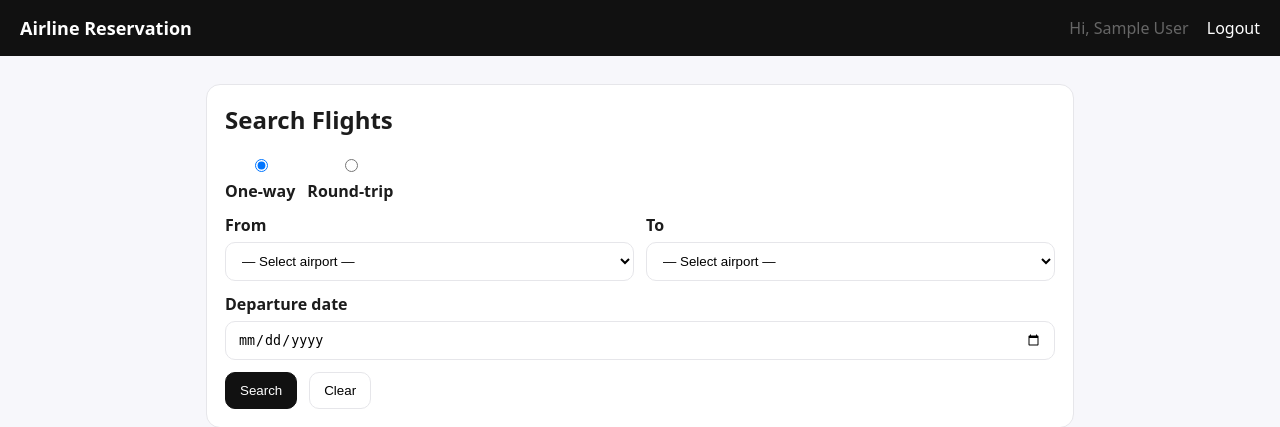
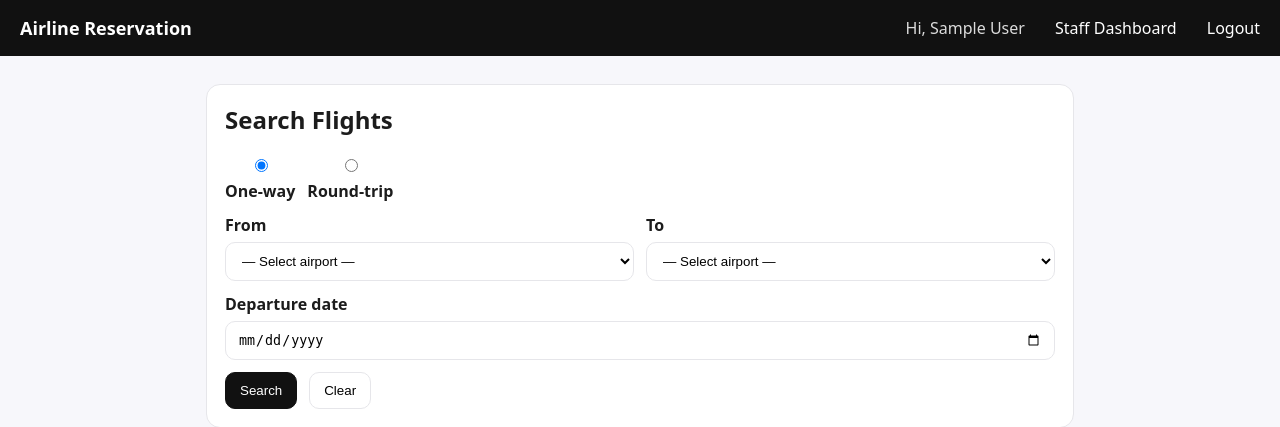
Before and after one commit to Aman-Sunesh/Airline-Ticket-Reservation-System-Using-MySQL-and-Flask, a Flask app: page / in a window 1280 px wide. Shown: the top 427 px of the page. Run offline with Flask 3, Linux system fonts and the light colour scheme; the visitor is signed in with stand-in values (Sample User, id 1); data that the repository does not hold is empty.

Commit message:
Enhance navigation styles and add staff link

```diff
--- a/templates/home.html
+++ b/templates/home.html
@@ -46,11 +46,16 @@
     <h1>Airline Reservation</h1>
     <nav>
     {% if session.get('display_name') %}
-        <span class="muted">Hi, {{ session.get('display_name') }}</span>
-        <a href="/logout">Logout</a>
+        <span style="opacity:.85;margin-right:12px">Hi, {{ session.get('display_name') }}</span>
+        {% if session.get('role') == 'staff' %}
+          <a href="/staff_home" style="color:#fff;text-decoration:none;margin-right:12px">
+            Staff Dashboard
+          </a>
+        {% endif %}
+        <a href="/logout" style="color:#fff;text-decoration:none">Logout</a>
     {% else %}
-        <a href="/login">Login</a>
-        <a href="/register">Register</a>
+        <a href="/login" style="color:#fff;text-decoration:none;margin-right:12px">Login</a>
+        <a href="/register" style="color:#fff;text-decoration:none">Register</a>
     {% endif %}
     </nav>
   </header>
```
